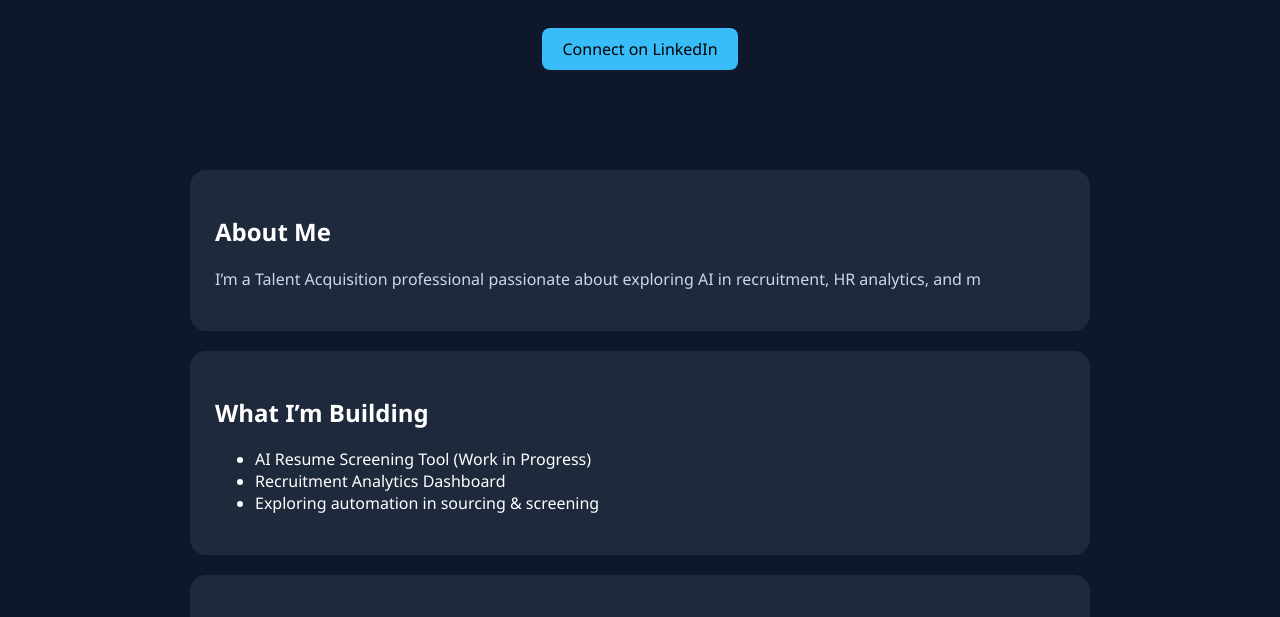
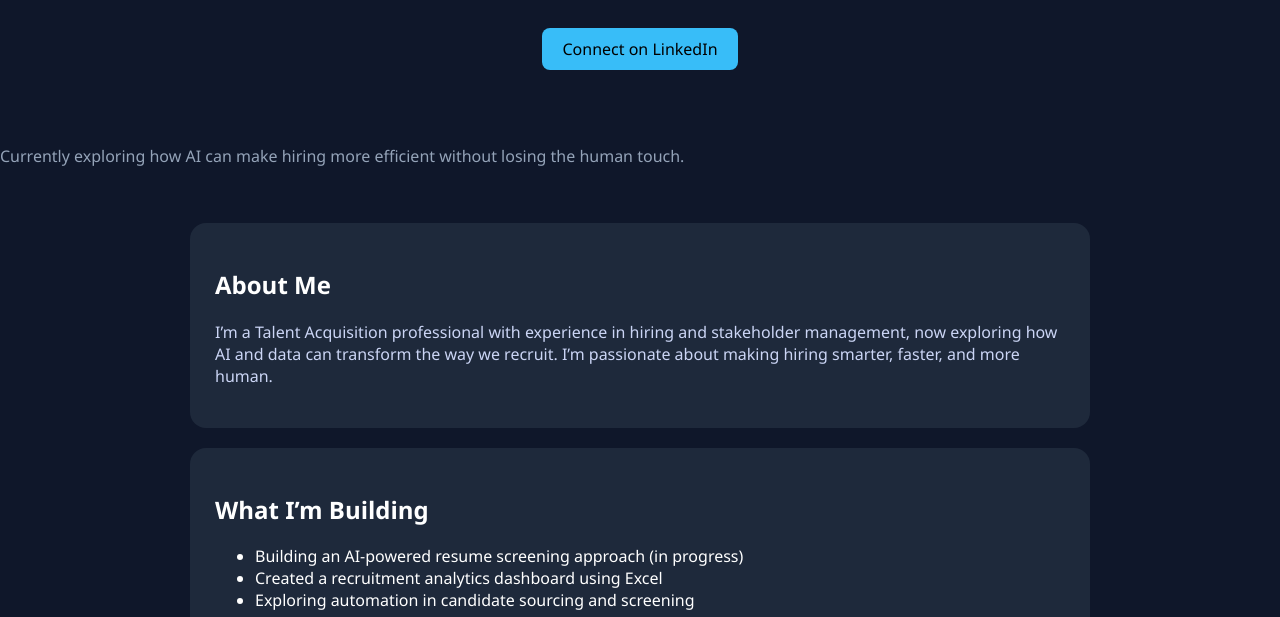
Before and after one commit to PriyaSwain8091/priya-portfolio, a plain HTML site: page index.html in a window 1280 px wide. Shown: the part 183-800 px from the top of the page. Drawn offline with Linux system fonts and the light colour scheme.

Commit message:
Update index.html

```diff
--- a/index.html
+++ b/index.html
@@ -18,24 +18,27 @@
 <body>
 
 <header>
+
   <h1>Hi, I’m Priya 👋</h1>
 <p>Talent Acquisition professional blending recruiting with AI & data-driven hiring</p>
   <a class="btn" href="https://www.linkedin.com/in/priya-swain/" target="_blank">Connect on LinkedIn</a>
 </header>
+  <p style="margin-top: 15px; font-size: 16px; color: #94a3b8;">
+  Currently exploring how AI can make hiring more efficient without losing the human touch.
+</p>
 
 <section>
   <div class="card">
     <h2>About Me</h2>
-    <p>I’m a Talent Acquisition professional passionate about exploring AI in recruitment, HR analytics, and m</p>
-  </div>
+<p>I’m a Talent Acquisition professional with experience in hiring and stakeholder management, now exploring how AI and data can transform the way we recruit. I’m passionate about making hiring smarter, faster, and more human.</p>  </div>
 
   <div class="card">
     <h2>What I’m Building</h2>
     <ul>
-      <li>AI Resume Screening Tool (Work in Progress)</li>
-      <li>Recruitment Analytics Dashboard</li>
-      <li>Exploring automation in sourcing & screening</li>
-    </ul>
+  <li>Building an AI-powered resume screening approach (in progress)</li>
+  <li>Created a recruitment analytics dashboard using Excel</li>
+  <li>Exploring automation in candidate sourcing and screening</li>
+</ul>
   </div>
 
   <div class="card">
```
